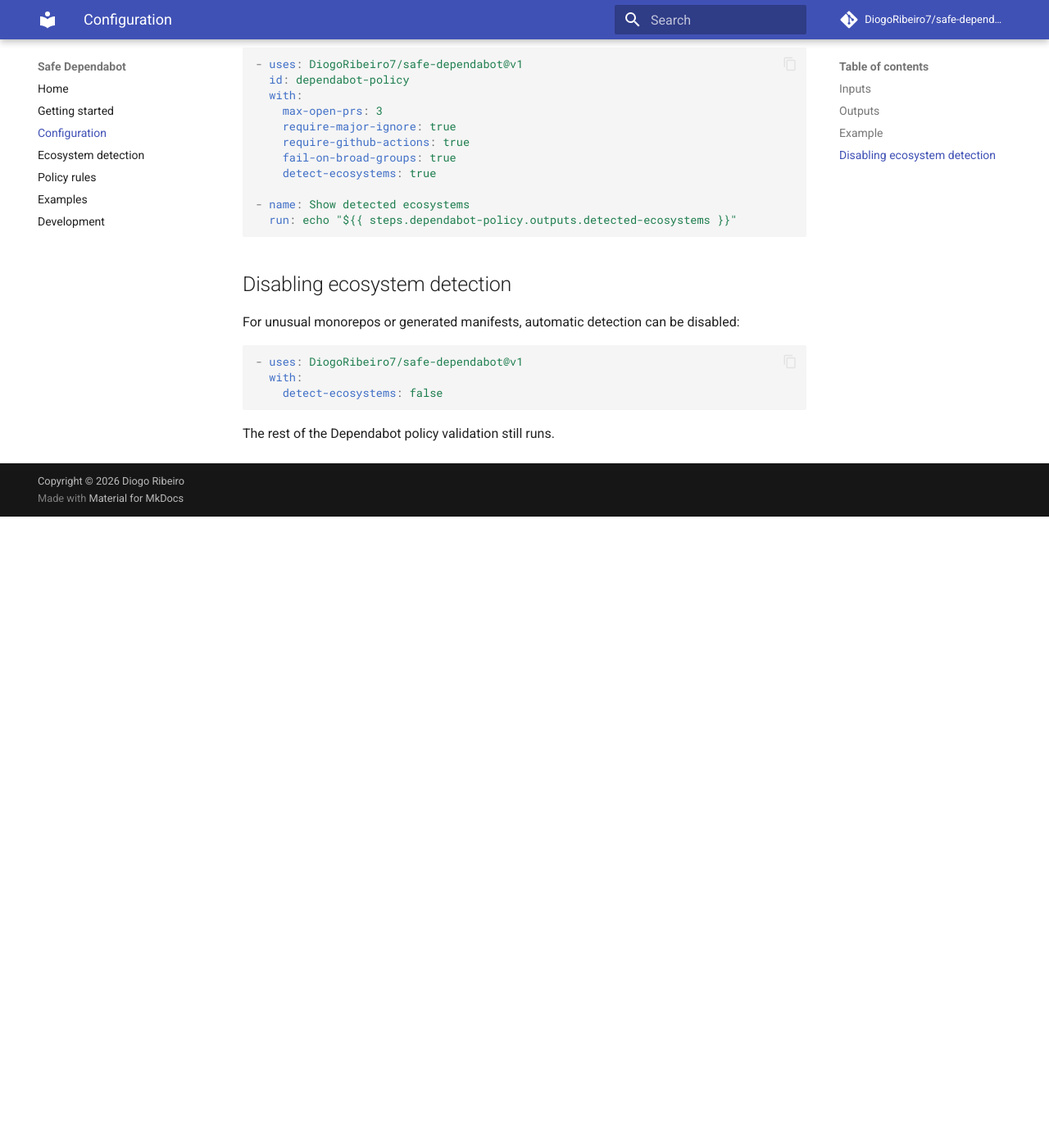
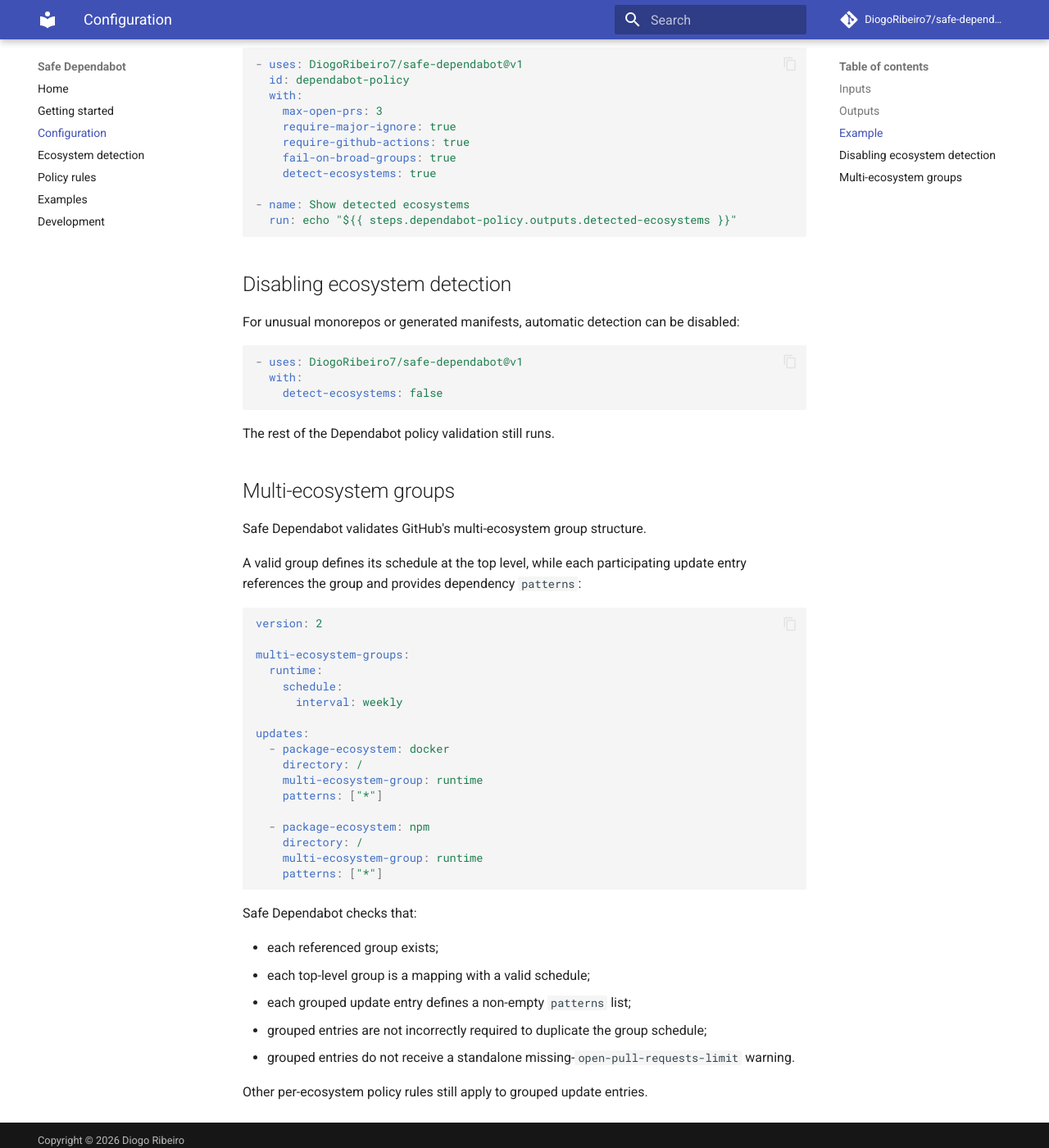
Before and after one commit to DiogoRibeiro7/safe-dependabot, an MkDocs documentation site: the page built from docs/configuration.md, in a window 1280 px wide and 1400 px high, scrolled down 1056 px. Shown: the whole window at 82% size. Built offline with MkDocs 1.6.1 and Material for MkDocs 9.7.7, drawn with Linux system fonts in a browser that asks for light colours; comment, search, counter and statistics services are not loaded; before the commit the page ends 1686 px from its top, so only the background shows below that.

Commit message:
docs: document multi-ecosystem groups

````diff
--- a/docs/configuration.md
+++ b/docs/configuration.md
@@ -47,3 +47,40 @@
 ```
 
 The rest of the Dependabot policy validation still runs.
+
+
+## Multi-ecosystem groups
+
+Safe Dependabot validates GitHub's multi-ecosystem group structure.
+
+A valid group defines its schedule at the top level, while each participating update entry references the group and provides dependency `patterns`:
+
+```yaml
+version: 2
+
+multi-ecosystem-groups:
+  runtime:
+    schedule:
+      interval: weekly
+
+updates:
+  - package-ecosystem: docker
+    directory: /
+    multi-ecosystem-group: runtime
+    patterns: ["*"]
+
+  - package-ecosystem: npm
+    directory: /
+    multi-ecosystem-group: runtime
+    patterns: ["*"]
+```
+
+Safe Dependabot checks that:
+
+- each referenced group exists;
+- each top-level group is a mapping with a valid schedule;
+- each grouped update entry defines a non-empty `patterns` list;
+- grouped entries are not incorrectly required to duplicate the group schedule;
+- grouped entries do not receive a standalone missing-`open-pull-requests-limit` warning.
+
+Other per-ecosystem policy rules still apply to grouped update entries.
````
